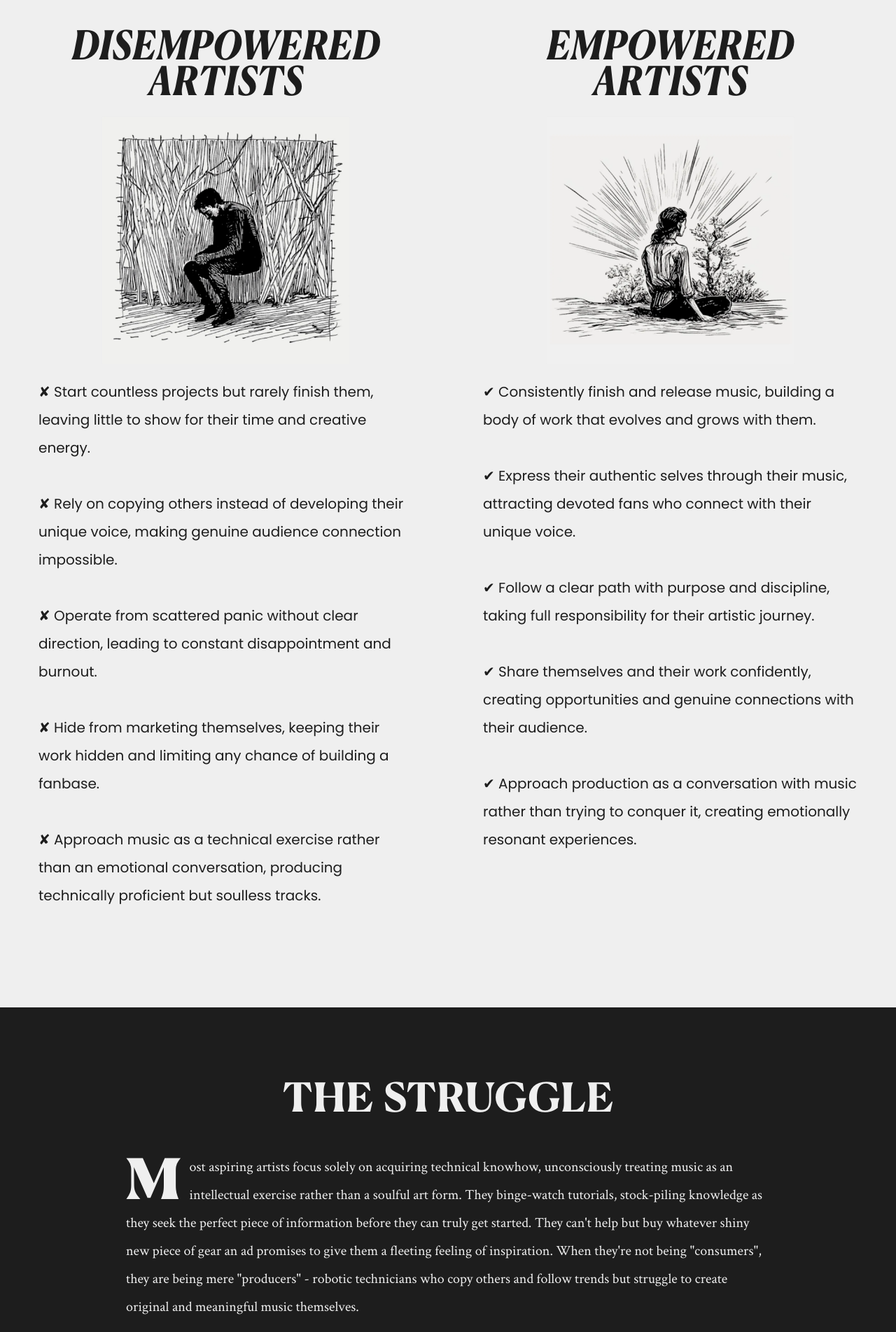
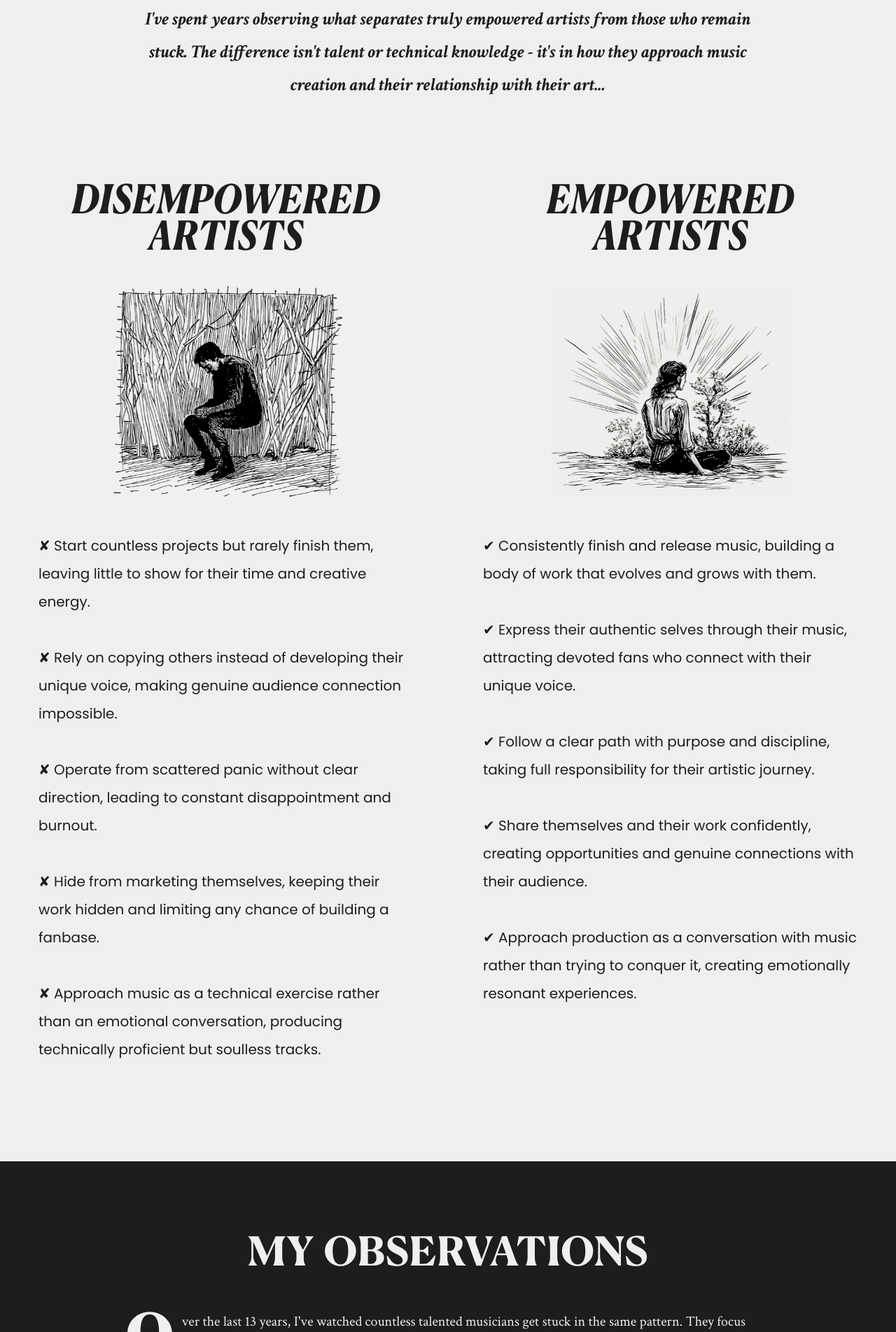
Before and after one commit to glittercowboy/hos-2025, a website: page index.html in a window 1280 px wide. Shown: the part 896-2800 px from the top of the page at 70% size. Drawn offline with Linux system fonts and the light colour scheme.

Commit message:
Updated hero tagline, added intro to 2  types of artist and updated the problem to the observation and added first person perspective

```diff
--- a/index.html
+++ b/index.html
@@ -26,7 +26,7 @@
 
             <h1 style="letter-spacing: -0.04em; text-shadow: 0 0 10px rgba(255, 136, 0, 0.15);margin-bottom: -5px; line-height: 0.9;">HEART<br>OF SOUND</h1>
 
-            <h4 style="font-family: 'Poppins', sans-serif; font-weight: 200; margin: 20px; letter-spacing: 0.1em;">CREATE MUSIC THAT MATTERS</h4>
+            <h4 style="font-family: 'Poppins', sans-serif; font-weight: 200; margin: 20px; letter-spacing: 0.1em;">TRANSFORM HOW YOU CREATE,<br> FINISH & SHARE YOUR MUSIC</h4>
 
             <div style="width: 240px; height: 1px; border-top: 2px dotted rgba(255, 255, 255, 0.6); margin: 20px auto;"></div>
 
@@ -41,6 +41,11 @@
     <!-- #2 Two Types of Artist Section (2 columns - 12 blocks wide, 6 blocks each) -->
     <section class="artist-types section-light">
         <div class="container width-12">
+            <div class="container width-8" style="margin-bottom: 20px;">
+                <h5 style="text-align: center; margin-bottom: 80px; line-height: 1.8; font-family: 'Crimson Text', serif; font-style: italic;">
+                    I've spent years observing what separates truly empowered artists from those who remain stuck. The difference isn't talent or technical knowledge - it's in how they approach music creation and their relationship with their art...
+                </h5>
+            </div>
             <div class="row">
                 <div class="col-6" style="padding-left: 50px; padding-right: 50px;">
                     <h2 style="text-align: center; margin-bottom: 20px; margin-top: 40px; line-height: 0.9; font-style: italic;">DISEMPOWERED <br>ARTISTS</h2>
@@ -76,10 +81,10 @@
     <!-- #3 The Problem Section (1 column - 8 blocks wide) -->
     <section class="problem">
         <div class="container width-8">
-            <h2 style="text-align: center; margin-bottom: 40px;">THE STRUGGLE</h2>
+            <h2 style="text-align: center; margin-bottom: 40px;">MY OBSERVATIONS</h2>
             <p class="drop-cap">
-                Most aspiring artists focus solely on acquiring technical knowhow, unconsciously treating music as an intellectual exercise rather than a soulful art form. They binge-watch tutorials, stock-piling knowledge as they seek the perfect piece of information before they can truly get started. They can't help but buy whatever shiny new piece of gear an ad promises to give them a fleeting feeling of inspiration. When they're not being "consumers", they are being mere "producers" - robotic technicians who copy others and follow trends but struggle to create original and meaningful music themselves.
-
+                Over the last 13 years, I've watched countless talented musicians get stuck in the same pattern. They focus entirely on acquiring technical knowledge, unconsciously treating music as an intellectual exercise rather than the soulful art form it truly is. They binge-watch tutorials, stockpiling information as they search for that one perfect piece of knowledge that will finally unlock their creativity. They can't help but chase whatever shiny new piece of gear promises them a fleeting feeling of inspiration.<br><br>
+                When they're not being consumers, they become mere "producers"—technical operators who copy others and follow trends but struggle to create music that genuinely reflects who they are. I know this pattern intimately because I've been there myself.
             </p>
             <h4 style="line-height: 1.5;">Instead of <i>empowered artists</i>,<br>they become <i>disempowered</i> "content creators"</h4>
             <p>
```
